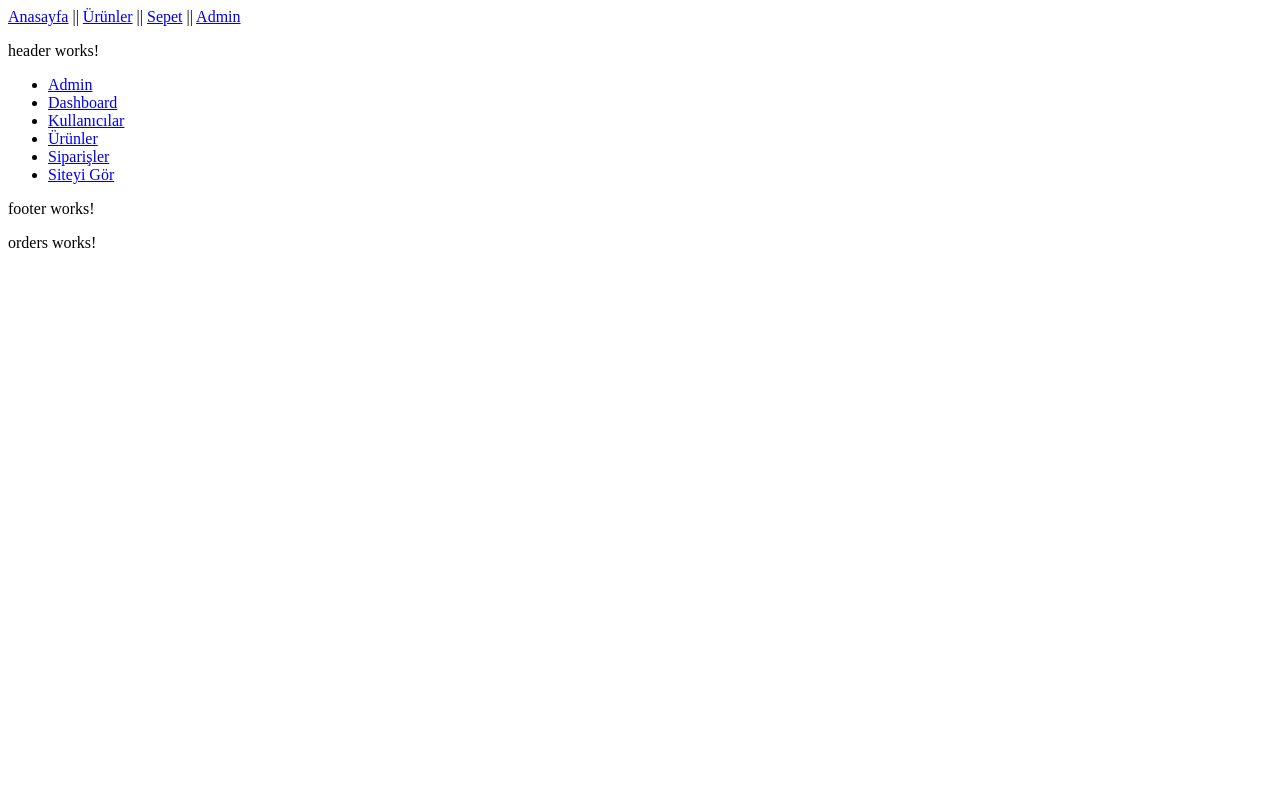
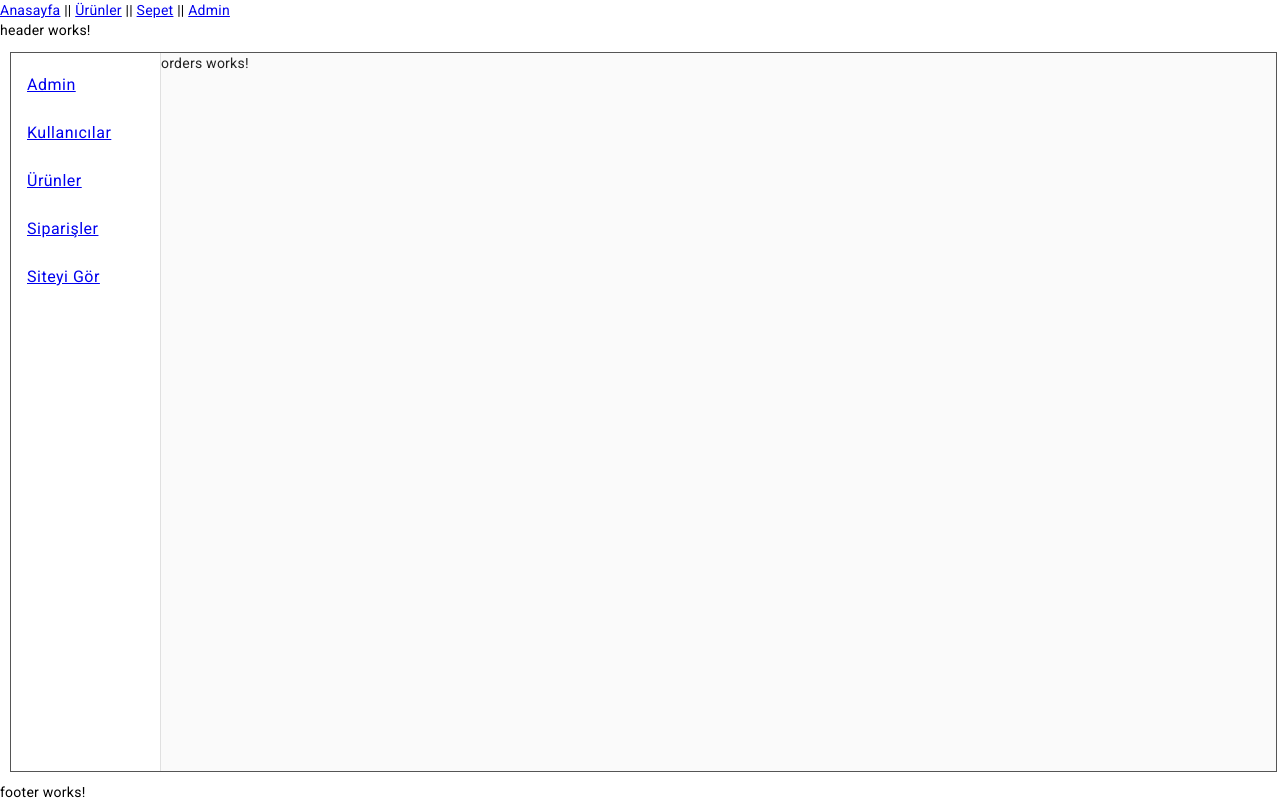
Before and after one commit to leventkalkavan/ECommerceClient, an Angular app: page /admin/orders in a window 1280 px wide. Built offline with nearby package versions, Linux system fonts and the light colour scheme.

Commit message:
angular material infrastructure integration

```diff
--- a/angular.json
+++ b/angular.json
@@ -30,6 +30,7 @@
               "src/assets"
             ],
             "styles": [
+              "@angular/material/prebuilt-themes/deeppurple-amber.css",
               "src/styles.scss"
             ],
             "scripts": []
@@ -93,6 +94,7 @@
               "src/assets"
             ],
             "styles": [
+              "@angular/material/prebuilt-themes/deeppurple-amber.css",
               "src/styles.scss"
             ],
             "scripts": []
--- a/package.json
+++ b/package.json
@@ -11,10 +11,12 @@
   "private": true,
   "dependencies": {
     "@angular/animations": "^16.0.0",
+    "@angular/cdk": "^16.1.5",
     "@angular/common": "^16.0.0",
     "@angular/compiler": "^16.0.0",
     "@angular/core": "^16.0.0",
     "@angular/forms": "^16.0.0",
+    "@angular/material": "^16.1.5",
     "@angular/platform-browser": "^16.0.0",
     "@angular/platform-browser-dynamic": "^16.0.0",
     "@angular/router": "^16.0.0",
--- a/src/app/admin/layout/components/components.module.ts
+++ b/src/app/admin/layout/components/components.module.ts
@@ -6,7 +6,7 @@ import { SidebarComponent } from './sidebar/sidebar.component';
 import { FormsModule } from '@angular/forms';
 import { FooterComponent } from './footer/footer.component';
 import { RouterModule } from '@angular/router';
-
+import {MatListModule} from '@angular/material/list';
 
 
 @NgModule({
@@ -19,7 +19,8 @@ import { RouterModule } from '@angular/router';
   imports: [
     CommonModule,
     FormsModule,
-    RouterModule
+    RouterModule,
+    MatListModule
   ],
   exports:[
     HeaderComponent,
--- a/src/app/admin/layout/components/sidebar/sidebar.component.html
+++ b/src/app/admin/layout/components/sidebar/sidebar.component.html
@@ -1,8 +1,7 @@
-<ul>
-    <li><a routerLink="/admin">Admin</a></li>
-    <li><a routerLink="">Dashboard</a></li>
-    <li><a routerLink="customers">Kullanıcılar</a></li>
-    <li><a routerLink="products">Ürünler</a></li>
-    <li><a routerLink="orders">Siparişler</a></li>
-    <li><a routerLink="">Siteyi Gör</a></li>
-</ul>
+<mat-list role="list">
+    <mat-list-item role="listitem"><a routerLink="/admin">Admin</a></mat-list-item>
+    <mat-list-item role="listitem"><a routerLink="customers">Kullanıcılar</a></mat-list-item>
+    <mat-list-item role="listitem"><a routerLink="products">Ürünler</a></mat-list-item>
+    <mat-list-item role="listitem"><a routerLink="orders">Siparişler</a></mat-list-item>
+    <mat-list-item role="listitem"><a routerLink="">Siteyi Gör</a></mat-list-item>
+  </mat-list>
--- a/src/app/admin/layout/components/sidebar/sidebar.component.ts
+++ b/src/app/admin/layout/components/sidebar/sidebar.component.ts
@@ -1,9 +1,10 @@
 import { Component } from '@angular/core';
+import { MatListModule } from '@angular/material/list';
 
 @Component({
   selector: 'app-sidebar',
   templateUrl: './sidebar.component.html',
-  styleUrls: ['./sidebar.component.scss']
+  styleUrls: ['./sidebar.component.scss'],
 })
 export class SidebarComponent {
 
--- a/src/app/admin/layout/layout.component.html
+++ b/src/app/admin/layout/layout.component.html
@@ -1,4 +1,6 @@
 <app-header></app-header>
-<app-sidebar></app-sidebar>
+<mat-drawer-container class="admin-container">
+    <mat-drawer mode="side" opened class="admin-left"><app-sidebar></app-sidebar></mat-drawer>
+    <mat-drawer-content><router-outlet></router-outlet></mat-drawer-content>
+  </mat-drawer-container>
 <app-footer></app-footer>
-<router-outlet></router-outlet>
--- a/src/app/admin/layout/layout.component.scss
+++ b/src/app/admin/layout/layout.component.scss
@@ -0,0 +1,9 @@
+.admin-container {
+    width: 99%;
+    height: 90%;
+    margin: 10px;
+    border: 1px solid #555;
+  }
+  .admin-left{
+    width: 150px;
+  }
--- a/src/app/admin/layout/layout.module.ts
+++ b/src/app/admin/layout/layout.module.ts
@@ -3,6 +3,7 @@ import { CommonModule } from '@angular/common';
 import { LayoutComponent } from './layout.component';
 import { ComponentsModule } from './components/components.module';
 import { RouterModule } from '@angular/router';
+import {MatSidenavModule} from '@angular/material/sidenav';
 
 
 
@@ -13,7 +14,8 @@ import { RouterModule } from '@angular/router';
   imports: [
     CommonModule,
     ComponentsModule,
-    RouterModule
+    RouterModule,
+    MatSidenavModule
   ],
   exports:[
     LayoutComponent
--- a/src/app/app.module.ts
+++ b/src/app/app.module.ts
@@ -6,6 +6,7 @@ import { AppComponent } from './app.component';
 import { LayoutModule } from "./admin/layout/layout.module";
 import { AdminModule } from './admin/admin.module';
 import { UiModule } from './ui/ui.module';
+import { BrowserAnimationsModule } from '@angular/platform-browser/animations';
 
 @NgModule({
     declarations: [
@@ -17,7 +18,7 @@ import { UiModule } from './ui/ui.module';
         BrowserModule,
         AppRoutingModule,
         LayoutModule,
-        AdminModule,UiModule
+        AdminModule,UiModule, BrowserAnimationsModule
     ]
 })
 export class AppModule { }
--- a/src/index.html
+++ b/src/index.html
@@ -6,8 +6,11 @@
   <base href="/">
   <meta name="viewport" content="width=device-width, initial-scale=1">
   <link rel="icon" type="image/x-icon" href="favicon.ico">
+  <link rel="preconnect" href="https://fonts.gstatic.com">
+  <link href="https://fonts.googleapis.com/css2?family=Roboto:wght@300;400;500&display=swap" rel="stylesheet">
+  <link href="https://fonts.googleapis.com/icon?family=Material+Icons" rel="stylesheet">
 </head>
-<body>
+<body class="mat-typography">
   <app-root></app-root>
 </body>
 </html>
--- a/src/styles.scss
+++ b/src/styles.scss
@@ -1 +1,3 @@
-/* You can add global styles to this file, and also import other style files */
+html, body { height: 100%; }
+body { margin: 0; font-family: Roboto, "Helvetica Neue", sans-serif; }
+@import "~@angular/material/prebuilt-themes/indigo-pink.css"
```
Also changed, not shown: 1 other file (tests, documents, lock files or other folders).
